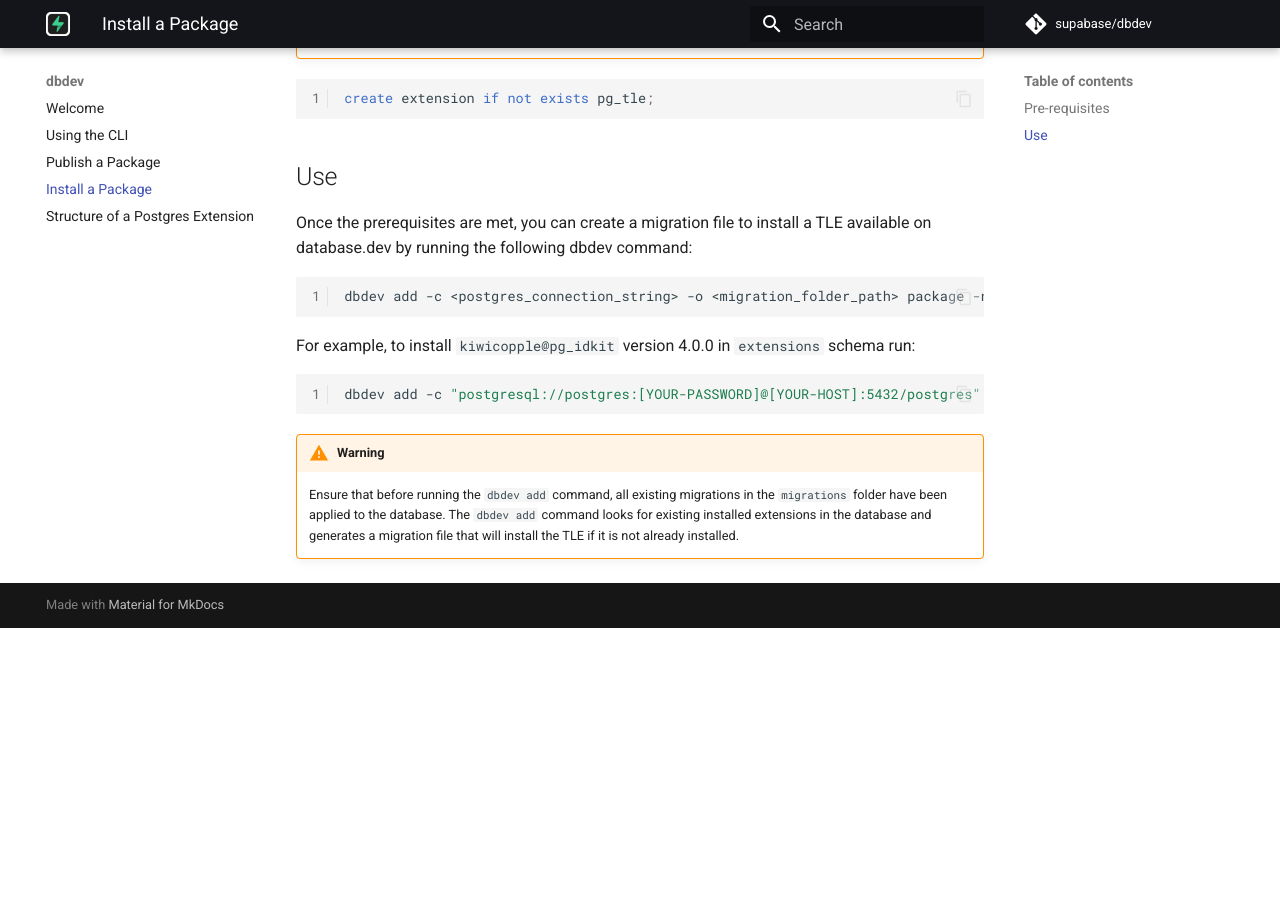
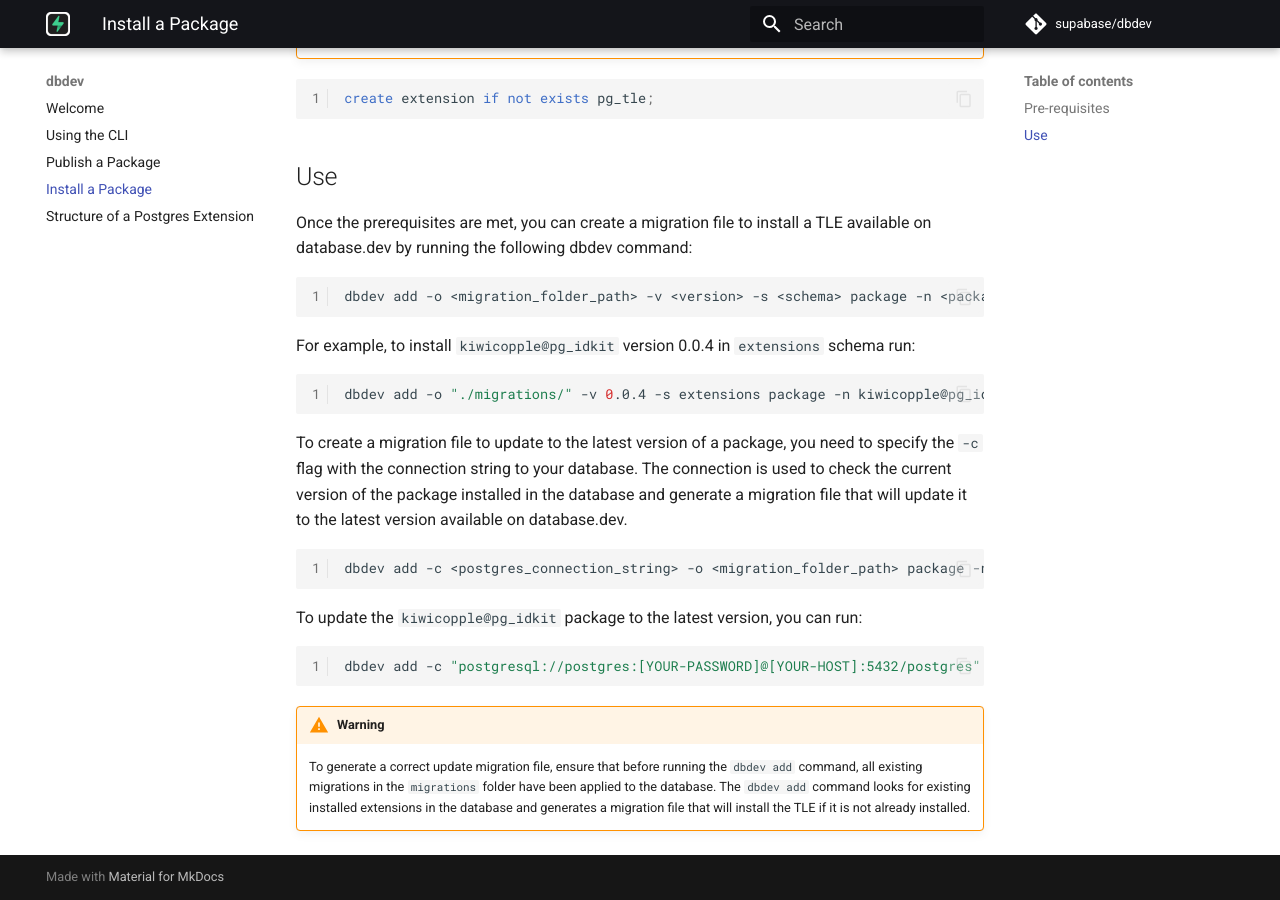
Before and after one commit to supabase/dbdev, an MkDocs documentation site: the page built from docs/install-a-package.md, in a window 1280 px wide and 900 px high, scrolled down 568 px. Built offline with MkDocs 1.6.1 and Material for MkDocs 9.7.7, drawn with Linux system fonts in a browser that asks for light colours; comment, search, counter and statistics services are not loaded; before the commit the page ends 1196 px from its top, so only the background shows below that.

Commit message:
update docs and ui with new command

````diff
--- a/docs/install-a-package.md
+++ b/docs/install-a-package.md
@@ -21,15 +21,26 @@ create extension if not exists pg_tle;
 Once the prerequisites are met, you can create a migration file to install a TLE available on database.dev by running the following dbdev command:
 
 ```bash
+dbdev add -o <migration_folder_path> -v <version> -s <schema> package -n <package_name>
+```
+
+For example, to install `kiwicopple@pg_idkit` version 0.0.4 in `extensions` schema run:
+
+```bash
+dbdev add -o "./migrations/" -v 0.0.4 -s extensions package -n kiwicopple@pg_idkit
+```
+
+To create a migration file to update to the latest version of a package, you need to specify the `-c` flag with the connection string to your database. The connection is used to check the current version of the package installed in the database and generate a migration file that will update it to the latest version available on database.dev.
+
+```bash
 dbdev add -c <postgres_connection_string> -o <migration_folder_path> package -n <package_name>
 ```
-
-For example, to install `kiwicopple@pg_idkit` version 4.0.0 in `extensions` schema run:
+To update the `kiwicopple@pg_idkit` package to the latest version, you can run:
 
 ```bash
-dbdev add -c "postgresql://postgres:[YOUR-PASSWORD]@[YOUR-HOST]:5432/postgres" -o "./migrations/" -v 4.0.0 -s extensions package -n kiwicopple@pg_idkit
+dbdev add -c "postgresql://postgres:[YOUR-PASSWORD]@[YOUR-HOST]:5432/postgres" -o "./migrations/" package -n kiwicopple@pg_idkit
 ```
 
 !!! warning
 
-    Ensure that before running the `dbdev add` command, all existing migrations in the `migrations` folder have been applied to the database. The `dbdev add` command looks for existing installed extensions in the database and generates a migration file that will install the TLE if it is not already installed.
+    To generate a correct update migration file, ensure that before running the `dbdev add` command, all existing migrations in the `migrations` folder have been applied to the database. The `dbdev add` command looks for existing installed extensions in the database and generates a migration file that will install the TLE if it is not already installed.
--- a/website/pages/[handle]/[package].tsx
+++ b/website/pages/[handle]/[package].tsx
@@ -40,7 +40,7 @@ const PackagePage: NextPageWithLayout = () => {
 
   const packageName = pkg?.package_alias ?? pkg?.package_name ?? 'Loading...'
   const packageVersion = pkg?.latest_version ?? '0.0.0'
-  const addCommand = `dbdev add -c "postgresql://postgres:[YOUR-PASSWORD]@[YOUR-HOST]:5432/postgres" -o ./migrations -s extensions -v ${packageVersion} package -n "${packageName}"`
+  const addCommand = `dbdev add -o ./migrations -s extensions -v ${packageVersion} package -n "${packageName}"`
 
   const downloads30Days = pkg?.download_metrics?.downloads_30_day ?? 0
   const downloads90Days = pkg?.download_metrics?.downloads_90_days ?? 0
````
Also changed, not shown: website/pages/index.tsx (+3 -5 lines).
